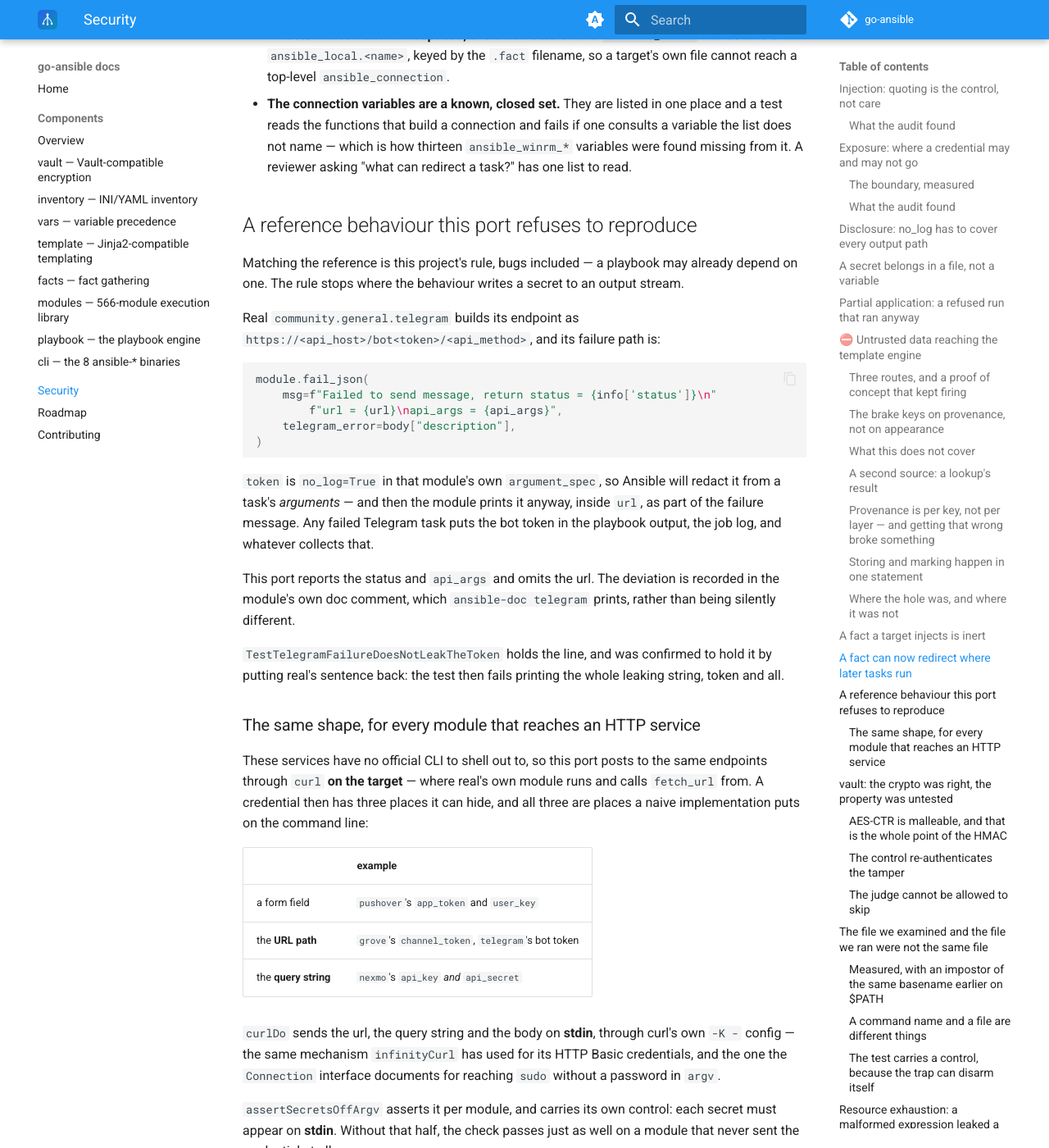
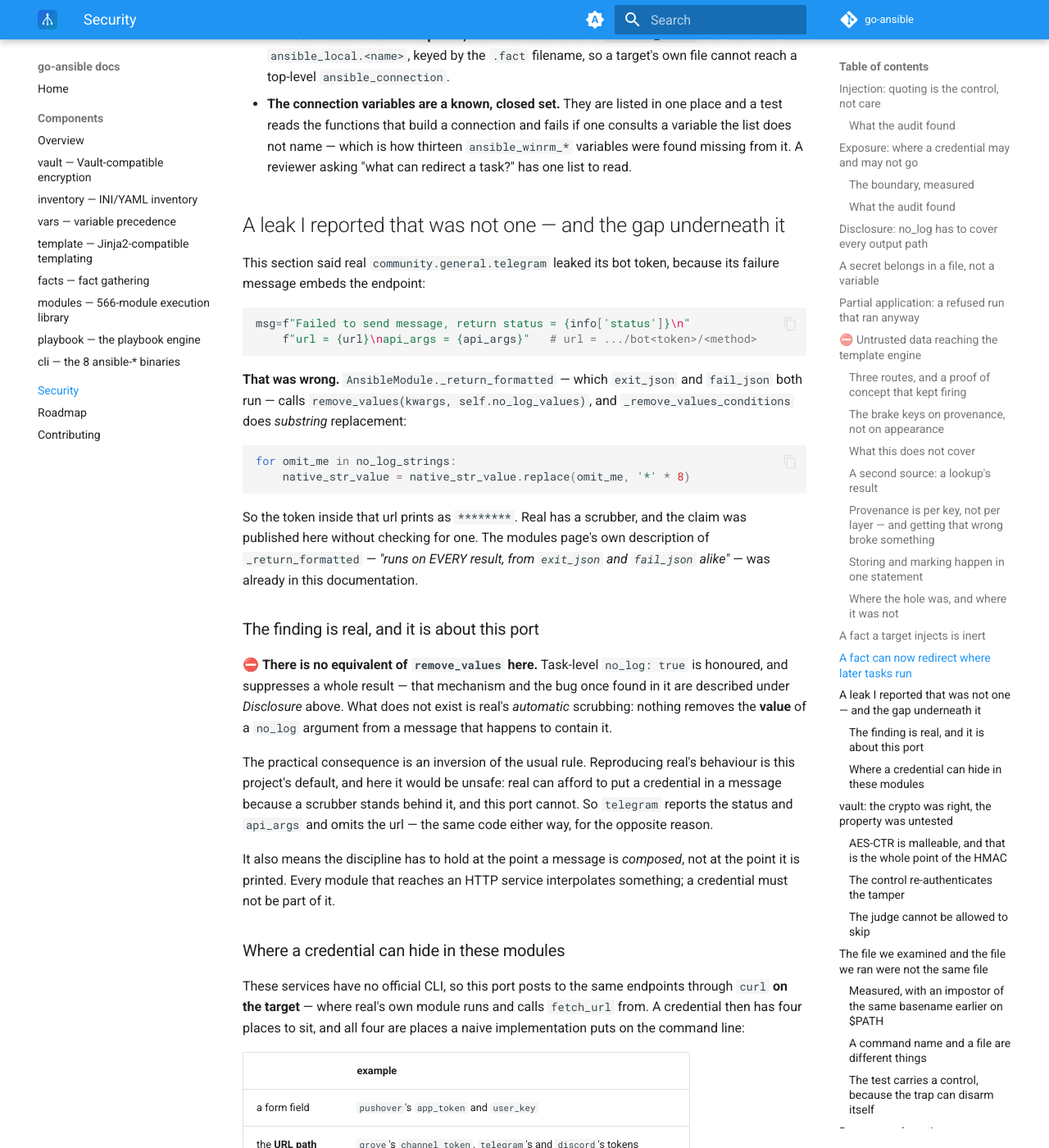
Before and after one commit to go-ansible/docs, an MkDocs documentation site: the page built from docs/security.md, in a window 1280 px wide and 1400 px high, scrolled down 8111 px. Shown: the whole window at 82% size. Built offline with MkDocs 1.6.1 and Material for MkDocs 9.7.7, drawn with Linux system fonts in a browser that asks for light colours; the version menu is left out; some of the changed text lies outside the part shown.

Commit message:
Security: correct a leak I reported that was not one (#90)
This page said real community.general.telegram leaks its bot token in
its failure message. It does not: _return_formatted calls
remove_values, and that does substring replacement, so the token inside
the url prints as ********. I published the claim without checking
whether the reference had a scrubber -- and this documentation already
described _return_formatted as running on every result.

The section now leads with the correction, and states the finding that
IS real and is about this port: there is no equivalent of
remove_values here. Task-level no_log is honoured and suppresses a
whole result; nothing scrubs the VALUE of a no_log argument out of a
message containing it.

That inverts the usual rule in one place worth writing down:
reproducing real's behaviour is the default, and here it would be
unsafe, because real can afford a credential in a message where this
port cannot. Same code, opposite reason -- and the discipline has to
hold where a message is COMPOSED, not where it is printed.

Keeps the four-places table, now including the header case
(cisco_webex) alongside form field, URL path and query string.

Co-authored-by: Claude Opus 5 <noreply@anthropic.com>

````diff
--- a/docs/security.md
+++ b/docs/security.md
@@ -383,51 +383,64 @@ What it means in practice:
   thirteen `ansible_winrm_*` variables were found missing from it. A
   reviewer asking "what can redirect a task?" has one list to read.
 
-## A reference behaviour this port refuses to reproduce
+## A leak I reported that was not one — and the gap underneath it
 
-Matching the reference is this project's rule, bugs included — a playbook may
-already depend on one. The rule stops where the behaviour writes a secret to an
-output stream.
-
-Real `community.general.telegram` builds its endpoint as
-`https://<api_host>/bot<token>/<api_method>`, and its failure path is:
+This section said real `community.general.telegram` leaked its bot token,
+because its failure message embeds the endpoint:
 
 ```python
-module.fail_json(
-    msg=f"Failed to send message, return status = {info['status']}\n"
-        f"url = {url}\napi_args = {api_args}",
-    telegram_error=body["description"],
-)
+msg=f"Failed to send message, return status = {info['status']}\n"
+    f"url = {url}\napi_args = {api_args}"   # url = .../bot<token>/<method>
 ```
 
-`token` is `no_log=True` in that module's own `argument_spec`, so Ansible will
-redact it from a task's *arguments* — and then the module prints it anyway,
-inside `url`, as part of the failure message. Any failed Telegram task puts the
-bot token in the playbook output, the job log, and whatever collects that.
+**That was wrong.** `AnsibleModule._return_formatted` — which `exit_json` and
+`fail_json` both run — calls `remove_values(kwargs, self.no_log_values)`, and
+`_remove_values_conditions` does *substring* replacement:
 
-This port reports the status and `api_args` and omits the url. The deviation is
-recorded in the module's own doc comment, which `ansible-doc telegram` prints,
-rather than being silently different.
+```python
+for omit_me in no_log_strings:
+    native_str_value = native_str_value.replace(omit_me, '*' * 8)
+```
 
-`TestTelegramFailureDoesNotLeakTheToken` holds the line, and was confirmed to
-hold it by putting real's sentence back: the test then fails printing the whole
-leaking string, token and all.
+So the token inside that url prints as `********`. Real has a scrubber, and the
+claim was published here without checking for one. The modules page's own
+description of `_return_formatted` — *"runs on EVERY result, from `exit_json`
+and `fail_json` alike"* — was already in this documentation.
 
-### The same shape, for every module that reaches an HTTP service
+### The finding is real, and it is about this port
 
-These services have no official CLI to shell out to, so this port posts to the
-same endpoints through `curl` **on the target** — where real's own module runs
-and calls `fetch_url` from. A credential then has three places it can hide, and
-all three are places a naive implementation puts on the command line:
+⛔ **There is no equivalent of `remove_values` here.** Task-level `no_log: true`
+is honoured, and suppresses a whole result — that mechanism and the bug once
+found in it are described under *Disclosure* above. What does not exist is
+real's *automatic* scrubbing: nothing removes the **value** of a `no_log`
+argument from a message that happens to contain it.
+
+The practical consequence is an inversion of the usual rule. Reproducing real's
+behaviour is this project's default, and here it would be unsafe: real can
+afford to put a credential in a message because a scrubber stands behind it, and
+this port cannot. So `telegram` reports the status and `api_args` and omits the
+url — the same code either way, for the opposite reason.
+
+It also means the discipline has to hold at the point a message is *composed*,
+not at the point it is printed. Every module that reaches an HTTP service
+interpolates something; a credential must not be part of it.
+
+### Where a credential can hide in these modules
+
+These services have no official CLI, so this port posts to the same endpoints
+through `curl` **on the target** — where real's own module runs and calls
+`fetch_url` from. A credential then has four places to sit, and all four are
+places a naive implementation puts on the command line:
 
 | | example |
 |---|---|
 | a form field | `pushover`'s `app_token` and `user_key` |
-| the **URL path** | `grove`'s `channel_token`, `telegram`'s bot token |
-| the **query string** | `nexmo`'s `api_key` *and* `api_secret` |
+| the **URL path** | `grove`'s `channel_token`, `telegram`'s and `discord`'s tokens |
+| the **query string** | `nexmo`'s `api_key` *and* `api_secret`, `google_chat`'s `key` and `token` |
+| a **header** | `cisco_webex`'s bearer token |
 
-`curlDo` sends the url, the query string and the body on **stdin**, through
-curl's own `-K -` config — the same mechanism `infinityCurl` has used for its
+`curlDo` sends the url, the query string, the headers and the body on **stdin**,
+through curl's own `-K -` config — the mechanism `infinityCurl` already used for
 HTTP Basic credentials, and the one the `Connection` interface documents for
 reaching `sudo` without a password in `argv`.
 
````
